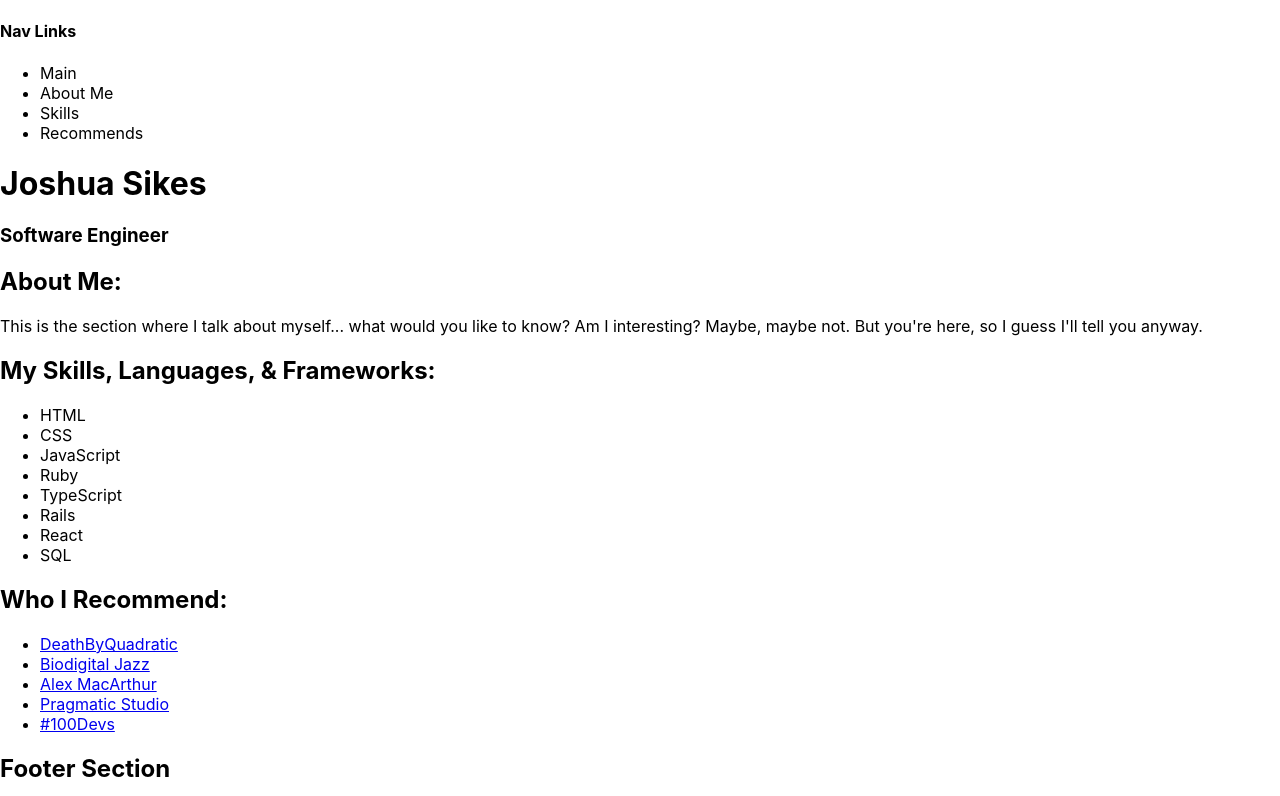
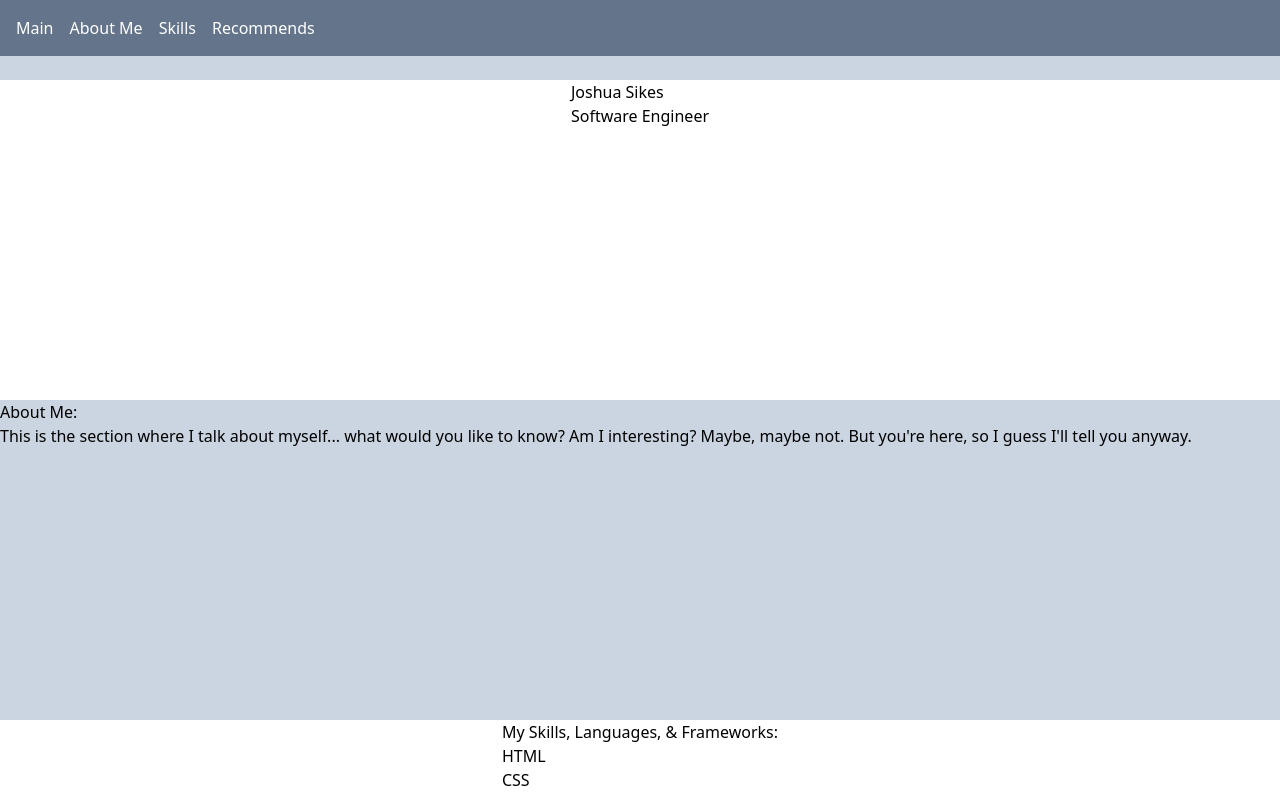
Before and after one commit to JSIK3S/joshsikes, a React (Create React App) app: page / in a window 1280 px wide. Shown: the top 796 px of the page. Built offline with nearby package versions, Linux system fonts and the light colour scheme.

Commit message:
adds styling and nav wip

```diff
--- a/package.json
+++ b/package.json
@@ -10,9 +10,11 @@
     "@types/node": "^16.7.13",
     "@types/react": "^18.0.0",
     "@types/react-dom": "^18.0.0",
+    "@types/react-scroll": "^1.8.10",
     "react": "^18.2.0",
     "react-dom": "^18.2.0",
     "react-scripts": "5.0.1",
+    "react-scroll": "^1.9.0",
     "typescript": "^4.4.2",
     "web-vitals": "^2.1.0"
   },
--- a/src/components/PageSections/AboutMe.tsx
+++ b/src/components/PageSections/AboutMe.tsx
@@ -1,12 +1,16 @@
-function AboutMe (){
+function AboutMe() {
   return (
-    <div>
-      <h2>About Me:</h2>
-      <p>
-        This is the section where I talk about myself... what would you like to know? Am I interesting? Maybe, maybe not. But you're here, so I guess I'll tell you anyway.
-      </p>
+    <div className="h-80 bg-slate-300">
+      <section id="about">
+        <h2>About Me:</h2>
+        <p>
+          This is the section where I talk about myself... what would you like
+          to know? Am I interesting? Maybe, maybe not. But you're here, so I
+          guess I'll tell you anyway.
+        </p>
+      </section>
     </div>
   );
-};
+}
 
-export {AboutMe};
+export { AboutMe };
--- a/src/components/PageSections/Footer.tsx
+++ b/src/components/PageSections/Footer.tsx
@@ -1,11 +1,11 @@
-function Footer (){
+function Footer() {
   return (
-    <footer>
+    <footer className="h-40">
       <div>
         <h2>Footer Section</h2>
       </div>
     </footer>
   );
-};
+}
 
-export {Footer};
+export { Footer };
--- a/src/components/PageSections/Header.tsx
+++ b/src/components/PageSections/Header.tsx
@@ -1,11 +1,11 @@
 import { Nav } from "./Nav";
 
-function Header (){
+function Header() {
   return (
-    <header>
+    <header className="h-20 bg-slate-300">
       <Nav />
     </header>
   );
-};
+}
 
-export {Header};
+export { Header };
--- a/src/components/PageSections/Nav.tsx
+++ b/src/components/PageSections/Nav.tsx
@@ -1,15 +1,32 @@
-function Nav (){
+import { Link, animateScroll } from "react-scroll";
+
+function Nav() {
   return (
-    <div>
-      <h4>Nav Links</h4>
-      <ul>
-        <li>Main</li>
-        <li>About Me</li>
-        <li>Skills</li>
-        <li>Recommends</li>
+    <nav className="fixed top-0 left-0 right-0 bg-slate-500 text-white p-4">
+      <ul className="flex space-x-4">
+        <li>
+          <Link to="main" smooth={true} duration={500}>
+            Main
+          </Link>
+        </li>
+        <li>
+          <Link to="about" smooth={true} duration={500}>
+            About Me
+          </Link>
+        </li>
+        <li>
+          <Link to="skills" smooth={true} duration={500}>
+            Skills
+          </Link>
+        </li>
+        <li>
+          <Link to="recommends" smooth={true} duration={500}>
+            Recommends
+          </Link>
+        </li>
       </ul>
-    </div>
+    </nav>
   );
-};
+}
 
-export {Nav};
+export { Nav };
--- a/src/components/PageSections/Recommends.tsx
+++ b/src/components/PageSections/Recommends.tsx
@@ -6,7 +6,8 @@ import { Quadratic } from "../recommendLinks/Quadratic";
 
 function Recommends() {
   return (
-    <div>
+    <div className="h-80 bg-slate-300">
+      <section id="recommends">
         <h2>Who I Recommend:</h2>
         <ul>
           <li>
@@ -25,6 +26,7 @@ function Recommends() {
             <Leon />
           </li>
         </ul>
+      </section>
     </div>
   );
 }
--- a/src/components/PageSections/Skills.tsx
+++ b/src/components/PageSections/Skills.tsx
@@ -1,35 +1,21 @@
-function Skills (){
+function Skills() {
   return (
-    <div>
-      <h2>My Skills, Languages, & Frameworks:</h2>
-      <ul>
-        <li>
-          HTML
-        </li>
-        <li>
-          CSS
-        </li>
-        <li>
-          JavaScript
-        </li>
-        <li>
-          Ruby
-        </li>
-        <li>
-          TypeScript
-        </li>
-        <li>
-          Rails
-        </li>
-        <li>
-          React
-        </li>
-        <li>
-          SQL
-        </li>
-      </ul>
+    <div className="h-80 flex justify-center">
+      <section id="skills">
+        <h2>My Skills, Languages, & Frameworks:</h2>
+        <ul>
+          <li>HTML</li>
+          <li>CSS</li>
+          <li>JavaScript</li>
+          <li>Ruby</li>
+          <li>TypeScript</li>
+          <li>Rails</li>
+          <li>React</li>
+          <li>SQL</li>
+        </ul>
+      </section>
     </div>
   );
-};
+}
 
-export {Skills};
+export { Skills };
--- a/src/components/PageSections/Title.tsx
+++ b/src/components/PageSections/Title.tsx
@@ -1,10 +1,12 @@
-function Title (){
+function Title() {
   return (
-    <div>
-      <h1>Joshua Sikes</h1>
-      <h3>Software Engineer</h3>
+    <div className="h-80 flex justify-center">
+      <section id="main">
+        <h1>Joshua Sikes</h1>
+        <h3>Software Engineer</h3>
+      </section>
     </div>
   );
-};
+}
 
-export {Title};
+export { Title };
--- a/src/index.css
+++ b/src/index.css
@@ -1,13 +1,3 @@
-body {
-  margin: 0;
-  font-family: -apple-system, BlinkMacSystemFont, 'Segoe UI', 'Roboto', 'Oxygen',
-    'Ubuntu', 'Cantarell', 'Fira Sans', 'Droid Sans', 'Helvetica Neue',
-    sans-serif;
-  -webkit-font-smoothing: antialiased;
-  -moz-osx-font-smoothing: grayscale;
-}
-
-code {
-  font-family: source-code-pro, Menlo, Monaco, Consolas, 'Courier New',
-    monospace;
-}
+@import "tailwindcss/base";
+@import "tailwindcss/components";
+@import "tailwindcss/utilities";
--- a/tailwind.config.js
+++ b/tailwind.config.js
@@ -1,8 +1,8 @@
 /** @type {import('tailwindcss').Config} */
 module.exports = {
-  content: [],
+  content: ["./index.html", "./src/**/*.{ts,tsx}"],
   theme: {
     extend: {},
   },
   plugins: [],
-}
+};
```
Also changed, not shown: 1 other file (tests, documents, lock files or other folders). Lines whose indentation alone changed are shown as unchanged.
